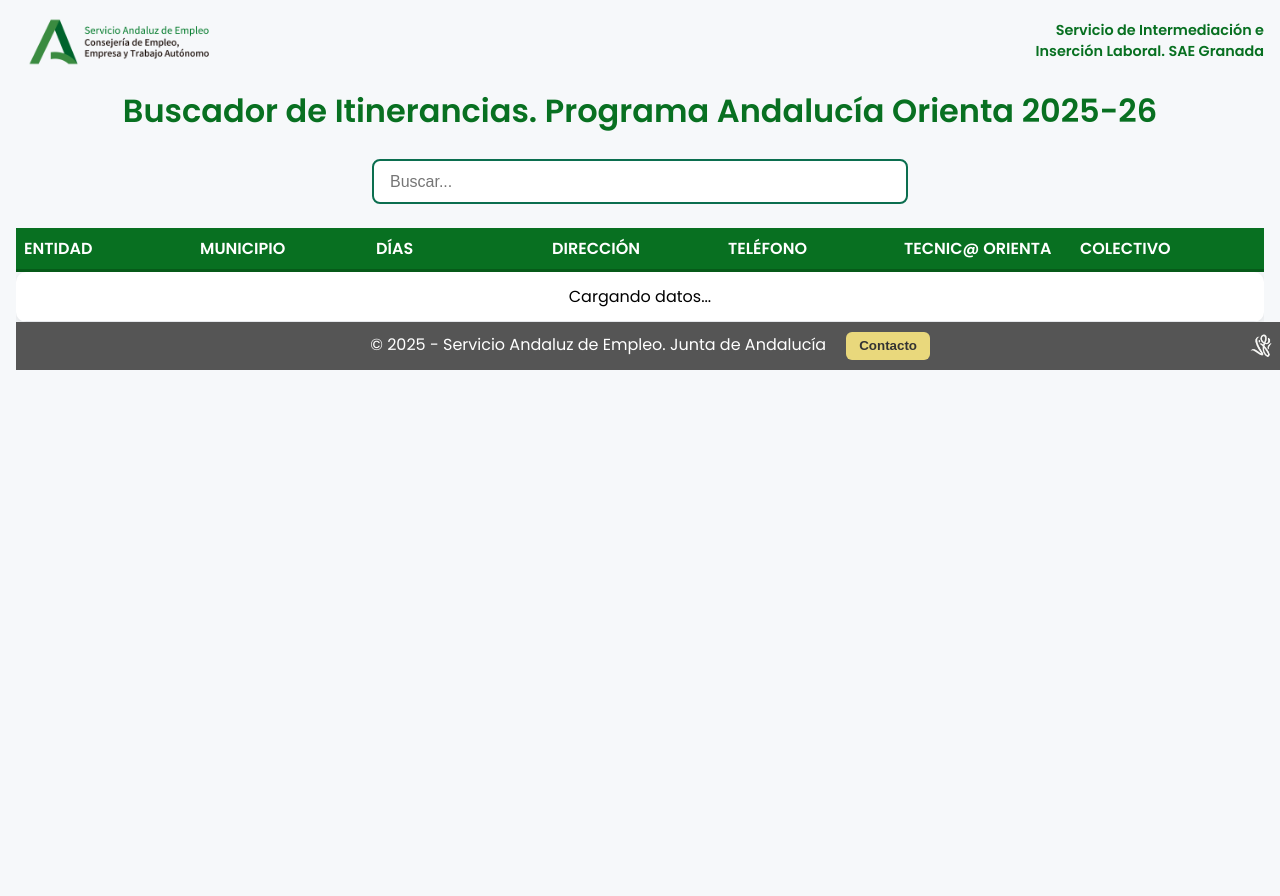
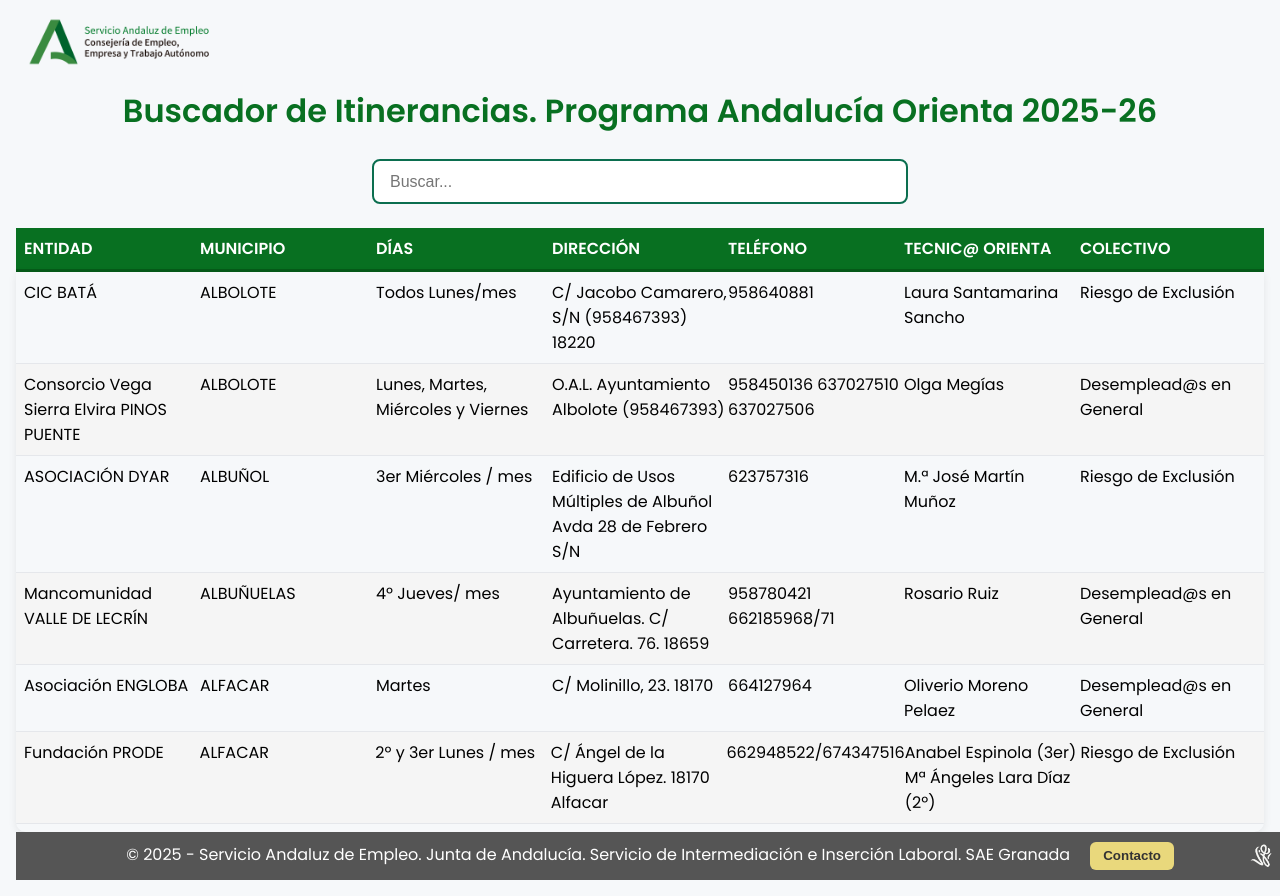
Before and after one commit to asistenciaorienta/itinerancias_provincia_granada, a plain HTML site: page index.html in a window 1280 px wide. Before the commit the page ends 800 px from the top, so only its background shows below. Drawn offline with Linux system fonts and the light colour scheme; files whose address does not match are found by name.

Commit message:
Update index.html

```diff
--- a/index.html
+++ b/index.html
@@ -119,15 +119,11 @@
 <body>
   <header style="display:flex; align-items:center; justify-content:space-between; margin-bottom:1rem;">
     <img src="./SAE_Junta_de_Andalucia_Documentacion.png" alt="Logo SAE" style="height:50px;">
-
-    <div style="font-size:0.9rem; color:#087021; font-weight:600; text-align:right;">
-      Servicio de Intermediación e<br>
-      Inserción Laboral. SAE Granada
-    </div>
   </header>
   <h1>Buscador de Itinerancias. Programa Andalucía Orienta 2025-26</h1>
   <input type="text" id="search" placeholder="Buscar..." oninput="debounceBuscar()">
-  <div id="headers" class="headers-fijos">
+  <!-- Encabezados fijos -->
+  <div id="headers" class="headers-fijos" style="margin-top:10px;">
     <div>ENTIDAD</div>
     <div>MUNICIPIO</div>
     <div>DÍAS</div>
@@ -136,16 +132,14 @@
     <div>TECNIC@ ORIENTA</div>
     <div>COLECTIVO</div>
   </div>
+  <!-- CONTENEDOR DE DATOS: aquí inyectamos filas .fila y aquí hace scroll -->
+  <div id="contenedor-datos" class="datos-scroll table-container" style="box-shadow:0 2px 8px rgba(0,0,0,.08); border-radius:0 0 10px 10px; margin-top:0;">
+    <!-- carga inicial -->
+    <div style="padding:1rem; text-align:center;">Cargando datos...</div>
+  </div>
 
-  <div class="table-container">
-    <table id="data-table">
-      <tbody>
-        <tr><td colspan="7" style="text-align:center;">Cargando datos...</td></tr>
-      </tbody>
-    </table>
-  </div>
   <footer style="position: relative; text-align: center; padding: 10px;">
-    © 2025 - Servicio Andaluz de Empleo. Junta de Andalucía
+    © 2025 - Servicio Andaluz de Empleo. Junta de Andalucía. Servicio de Intermediación e Inserción Laboral. SAE Granada
     <button class="contacto-btn" onclick="document.getElementById('modal-contacto').style.display='flex'">Contacto</button>
     <img src="Imagenes/vje2.png"
          style="position: absolute; right: 10px; top: 50%; transform: translateY(-50%); width: 25px;">
@@ -251,22 +245,31 @@
     const textoRaw = document.getElementById("search").value;
     const texto = normalizeString(textoRaw);
     const btn = document.getElementById("btnBuscar");
+    const cont = document.getElementById("contenedor-datos"); // nuestro contenedor principal
 
     // bloquear botón mientras carga
     if (btn) btn.disabled = true;
 
-    // mostrar cargando
-    tableBody.innerHTML = `<tr><td colspan="7" style="text-align:center;">Cargando datos...</td></tr>`;
+    // mostrar cargando (en el contenedor)
+    if (cont) {
+      cont.innerHTML = `<div style="padding:1rem; text-align:center;">Cargando datos...</div>`;
+    } else if (tableBody) {
+      tableBody.innerHTML = `<tr><td colspan="7" style="text-align:center;">Cargando datos...</td></tr>`;
+    }
 
     // cargar solo la primera vez
     if (allData.length === 0) {
       try {
         const res = await fetch("./itinerancias.json");
         allData = await res.json();
-
       } catch (err) {
         console.error("Error cargando itinerancias.json:", err);
-        tableBody.innerHTML = `<tr><td colspan="7" style="text-align:center;">Error cargando datos</td></tr>`;
+        if (cont) {
+          cont.innerHTML = `<div style="padding:1rem; text-align:center;">Error cargando datos</div>`;
+        } else {
+          tableBody.innerHTML = `<tr><td colspan="7" style="text-align:center;">Error cargando datos</td></tr>`;
+        }
+        if (btn) btn.disabled = false;
         return;
       }
 
@@ -281,10 +284,8 @@
         return a.municipio.localeCompare(b.municipio);
       });
 
-      // opcional: para depurar, mira la primera fila mapeada en consola
       console.log("Ejemplo fila mapeada:", allDataMapped[0]);
     }
-
 
     let datos;
     if (texto === "") {
@@ -296,10 +297,12 @@
       });
     }
 
+    // renderiza usando tu función actual (que pone DIV.fila dentro de contenedor-datos)
     renderTable(datos);
 
     if (btn) btn.disabled = false;
   }
+
   let debounceTimer;
   function debounceBuscar() {
     clearTimeout(debounceTimer);
```
